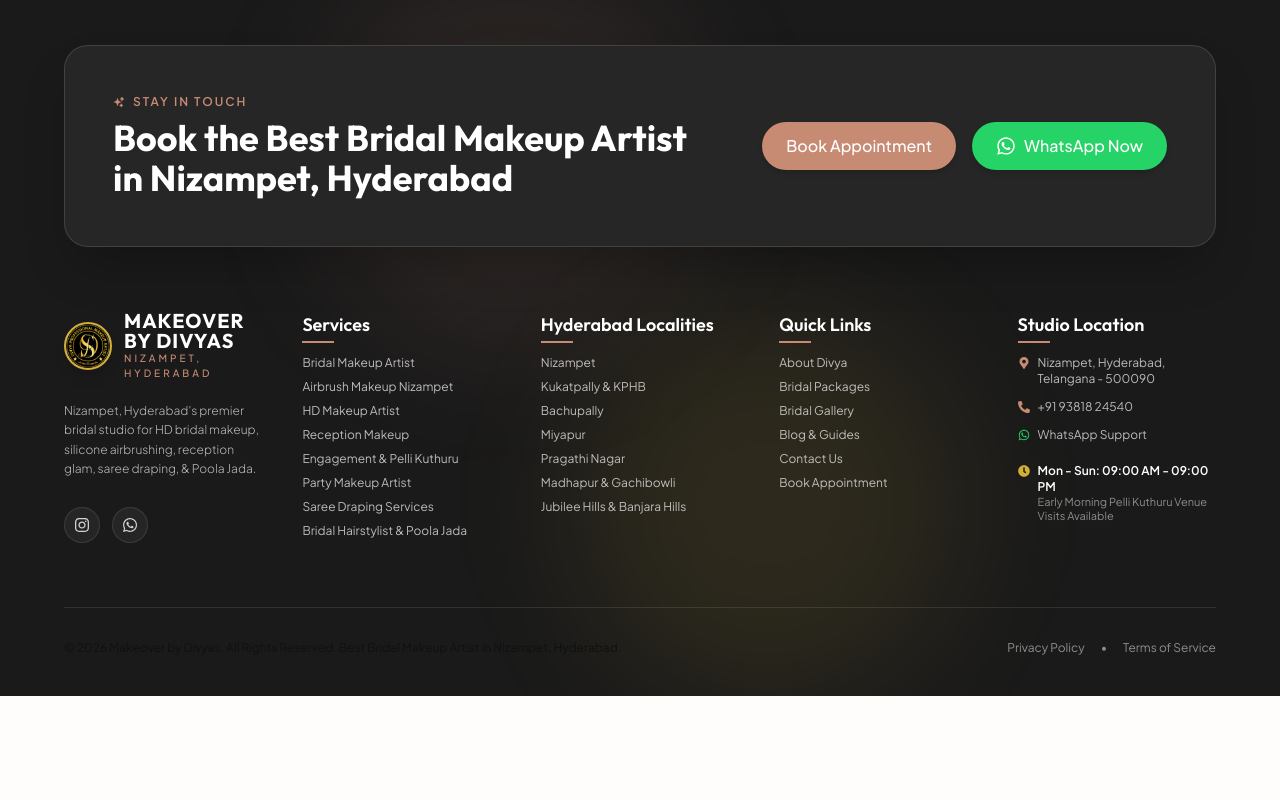
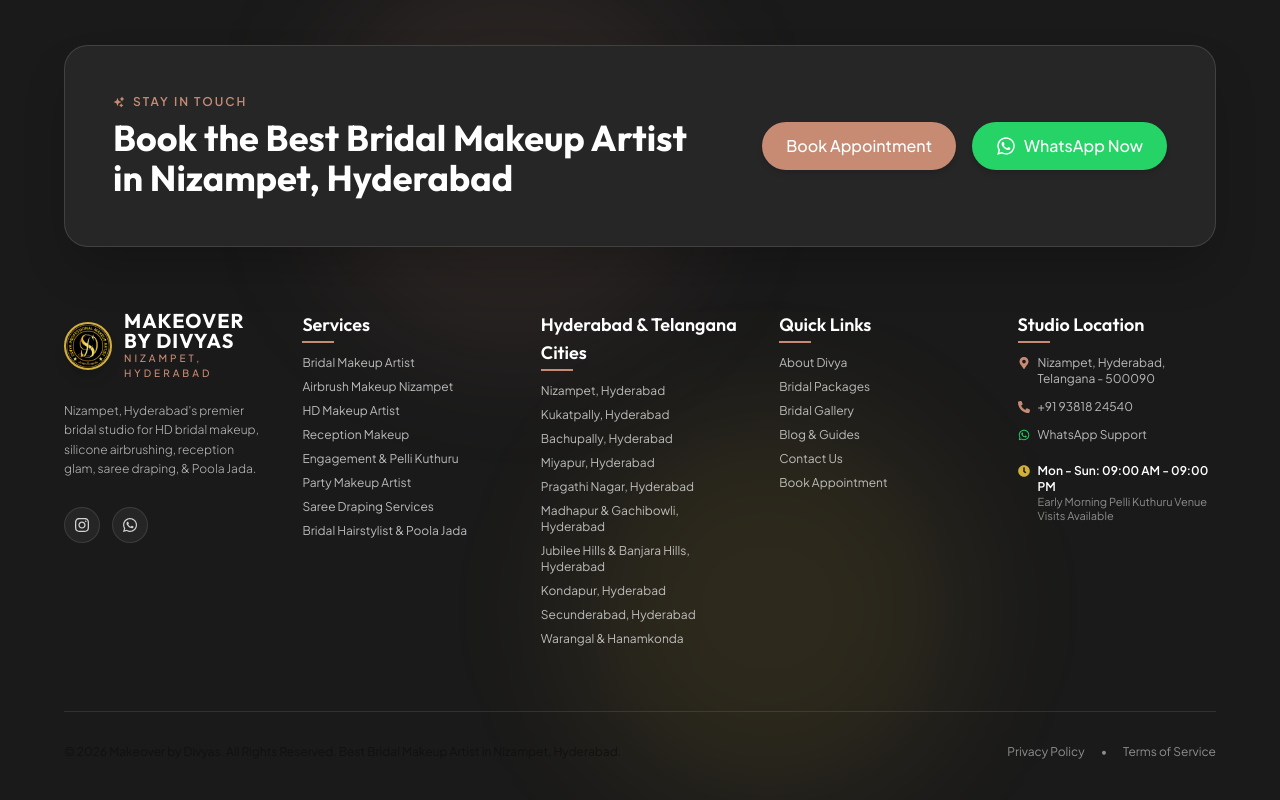
Before and after one commit to skotturty-dotcom/divya-makeup-artist, a React (Vite) app: page / in a window 1280 px wide. Shown: the part 8572-9372 px from the top of the page. Before the commit the page ends 9268 px from the top, so only its background shows below. Built offline with nearby package versions, Linux system fonts and the light colour scheme.

Commit message:
Update nearby cities and location pages to Hyderabad and Telangana locations

```diff
--- a/src/components/Footer/Footer.jsx
+++ b/src/components/Footer/Footer.jsx
@@ -15,6 +15,7 @@
 } from 'react-icons/fa';
 import { HiSparkles as FaSparkles } from 'react-icons/hi2';
 import { LuxuryButton } from '../Buttons/LuxuryButton';
+import { locationDetails } from '../../data/locationData';
 
 import logoImg from '../../assets/logo.jpg';
 import insta1 from '../../assets/insta_work/insta_img1.jpeg';
@@ -126,16 +127,16 @@
           {/* Col 3: Location Pages Links */}
           <div>
             <h4 className="font-serif text-lg font-semibold text-white mb-4 relative inline-block after:content-[''] after:absolute after:-bottom-1 after:left-0 after:w-8 after:h-[2px] after:bg-[#C78B74]">
-              Hyderabad Localities
+              Hyderabad & Telangana Cities
             </h4>
             <ul className="space-y-2 font-sans text-xs text-white/70">
-              <li><Link to="/location/bridal-makeup-artist-nizampet" className="hover:text-[#C78B74] transition-colors">Nizampet</Link></li>
-              <li><Link to="/location/bridal-makeup-artist-kukatpally" className="hover:text-[#C78B74] transition-colors">Kukatpally & KPHB</Link></li>
-              <li><Link to="/location/bridal-makeup-artist-bachupally" className="hover:text-[#C78B74] transition-colors">Bachupally</Link></li>
-              <li><Link to="/location/bridal-makeup-artist-miyapur" className="hover:text-[#C78B74] transition-colors">Miyapur</Link></li>
-              <li><Link to="/location/bridal-makeup-artist-pragathi-nagar" className="hover:text-[#C78B74] transition-colors">Pragathi Nagar</Link></li>
-              <li><Link to="/location/bridal-makeup-artist-madhapur" className="hover:text-[#C78B74] transition-colors">Madhapur & Gachibowli</Link></li>
-              <li><Link to="/location/bridal-makeup-artist-jubilee-hills" className="hover:text-[#C78B74] transition-colors">Jubilee Hills & Banjara Hills</Link></li>
+              {Object.values(locationDetails).map((item) => (
+                <li key={item.slug}>
+                  <Link to={`/location/${item.slug}`} className="hover:text-[#C78B74] transition-colors">
+                    {item.city}
+                  </Link>
+                </li>
+              ))}
             </ul>
           </div>
 
--- a/src/components/Navbar/Navbar.jsx
+++ b/src/components/Navbar/Navbar.jsx
@@ -7,6 +7,7 @@
 import { useScrollPosition } from '../../hooks/useScrollPosition';
 import { LuxuryButton } from '../Buttons/LuxuryButton';
 
+import { locationDetails } from '../../data/locationData';
 import logoImg from '../../assets/logo.jpg';
 
 export const Navbar = () => {
@@ -27,15 +28,10 @@
     { name: 'Bridal Hairstyling & Poola Jada', path: '/bridal-hairstyle' },
   ];
 
-  const locationSubLinks = [
-    { name: 'Nizampet', path: '/location/bridal-makeup-artist-nizampet' },
-    { name: 'Kukatpally & KPHB', path: '/location/bridal-makeup-artist-kukatpally' },
-    { name: 'Bachupally', path: '/location/bridal-makeup-artist-bachupally' },
-    { name: 'Miyapur', path: '/location/bridal-makeup-artist-miyapur' },
-    { name: 'Pragathi Nagar', path: '/location/bridal-makeup-artist-pragathi-nagar' },
-    { name: 'Madhapur & Gachibowli', path: '/location/bridal-makeup-artist-madhapur' },
-    { name: 'Jubilee Hills', path: '/location/bridal-makeup-artist-jubilee-hills' },
-  ];
+  const locationSubLinks = Object.values(locationDetails).map(item => ({
+    name: item.city,
+    path: `/location/${item.slug}`
+  }));
 
   const closeMenu = () => {
     setMobileMenuOpen(false);
--- a/src/components/SEO/SEO.jsx
+++ b/src/components/SEO/SEO.jsx
@@ -1,9 +1,9 @@
 import React, { useEffect } from 'react';
 
 export const SEO = ({
-  title = "Makeover by Divyas | Best Bridal Makeup Artist in Nagpur",
-  description = "Looking for the best bridal makeup artist in Nagpur? Makeover by Divyas offers bridal makeup, reception makeup, HD makeup, airbrush makeup, saree draping, hairstyling, and party makeup.",
-  keywords = "Bridal Makeup Artist in Nagpur, Best Bridal Makeup Artist in Nagpur, Professional Makeup Artist Nagpur, HD Makeup Artist Nagpur, Airbrush Makeup Nagpur, Reception Makeup Artist Nagpur, Engagement Makeup Artist Nagpur, Party Makeup Artist Nagpur, Saree Draping Services Nagpur, Bridal Hairstylist Nagpur, Wedding Makeup Artist Nagpur, Bridal Makeup Near Me, Professional Makeup Near Me, Makeup Artist in Maharashtra, Wedding Makeup Nagpur, Bridal Makeup Packages Nagpur, Makeup Studio Nagpur, Luxury Bridal Makeup Nagpur, Destination Wedding Makeup Artist, Bridal Saree Draping Nagpur",
+  title = "Makeover by Divyas | Best Bridal Makeup Artist in Hyderabad",
+  description = "Looking for the best bridal makeup artist in Hyderabad? Makeover by Divyas offers bridal makeup, reception makeup, HD makeup, airbrush makeup, saree draping, hairstyling, and party makeup in Nizampet, Kukatpally, and all across Hyderabad.",
+  keywords = "Bridal Makeup Artist in Hyderabad, Best Bridal Makeup Artist in Hyderabad, Professional Makeup Artist Hyderabad, HD Makeup Artist Hyderabad, Airbrush Makeup Hyderabad, Reception Makeup Artist Hyderabad, Engagement Makeup Artist Hyderabad, Party Makeup Artist Hyderabad, Saree Draping Services Hyderabad, Bridal Hairstylist Hyderabad, Wedding Makeup Artist Hyderabad, Bridal Makeup Near Me, Professional Makeup Near Me, Makeup Artist in Telangana, Wedding Makeup Hyderabad, Bridal Makeup Packages Hyderabad, Makeup Studio Hyderabad, Luxury Bridal Makeup Hyderabad, Destination Wedding Makeup Artist, Bridal Saree Draping Hyderabad",
   canonicalUrl = "https://www.makeoverbydivyas.in/",
   ogImage = "https://www.makeoverbydivyas.in/src/assets/logo.jpg",
   ogType = "website",
--- a/src/data/locationData.js
+++ b/src/data/locationData.js
@@ -161,5 +161,71 @@
     keyHighlights: ["On-Location Setup in Luxury Venues", "Long-Wear Sweat-Proof Base"],
     serviceAreas: ["Jubilee Hills", "Banjara Hills", "Film Nagar", "Madhapur"],
     faqs: [{ question: "Do you travel to Jubilee Hills convention halls?", answer: "Yes, we provide outstation and local venue makeup travel." }]
+  },
+
+  "bridal-makeup-artist-kondapur": {
+    slug: "bridal-makeup-artist-kondapur",
+    city: "Kondapur, Hyderabad",
+    title: "Bridal Makeup Artist in Kondapur Hyderabad | Makeover by Divyas",
+    metaDescription: "Top bridal makeup artist in Kondapur & Hitec City, Hyderabad. Makeover by Divyas provides luxury HD bridal makeup, airbrush makeover, saree draping & hairstyles.",
+    h1: "Best Bridal Makeup Artist in Kondapur, Hyderabad",
+    subtitle: "High-Definition & Airbrush Bridal Makeup Services in Kondapur",
+    image: dm_img10,
+    altText: "Bridal makeup artist in Kondapur Hyderabad Makeover by Divyas",
+    rating: "4.9 (135+ Kondapur Weddings)",
+    contentOverview: `Kondapur is a vibrant hub with premier convention centers and luxury wedding venues. Makeover by Divyas brings red-carpet quality bridal aesthetics directly to your venue or suite in Kondapur.`,
+    keyHighlights: [
+      "On-Location Setup across Kondapur & Hitec City",
+      "Sweat-Proof & Long-Lasting 4K Airbrush Base",
+      "Specialized Poola Jada & Saree Draping Services"
+    ],
+    serviceAreas: ["Kondapur X Roads", "Hafeezpet", "Botanical Garden Road", "Kothaguda", "Hitec City"],
+    faqs: [
+      { question: "Do you travel to hotel suites & banquets in Kondapur?", answer: "Yes, we offer complete venue-side setup across Kondapur and surrounding areas." }
+    ]
+  },
+
+  "bridal-makeup-artist-secunderabad": {
+    slug: "bridal-makeup-artist-secunderabad",
+    city: "Secunderabad, Hyderabad",
+    title: "Bridal Makeup Artist in Secunderabad | Makeover by Divyas",
+    metaDescription: "Premier bridal makeup artist in Secunderabad. Makeover by Divyas offers HD bridal makeup, airbrush makeup, saree draping & hair styling for weddings in Secunderabad.",
+    h1: "Top Bridal Makeup Artist in Secunderabad",
+    subtitle: "Regal & Modern Bridal Transformations in Secunderabad",
+    image: img2,
+    altText: "Bridal makeup artist in Secunderabad Makeover by Divyas",
+    rating: "4.9 (160+ Secunderabad Weddings)",
+    contentOverview: `Secunderabad features iconic heritage venues and luxury wedding halls. Makeover by Divyas delivers customized bridal looks that stay fresh and radiant throughout all ceremonies.`,
+    keyHighlights: [
+      "Available across all Secunderabad marriage halls",
+      "HD & 3D Airbrush Base options",
+      "Traditional & Contemporary Hair Artistry"
+    ],
+    serviceAreas: ["Begumpet", "East Marredpally", "Sainikpuri", "Alwal", "Tarnaka", "Karkhana"],
+    faqs: [
+      { question: "Can we book bridal makeup for Secunderabad marriage halls?", answer: "Yes, our team travels to all convention halls and venues in Secunderabad." }
+    ]
+  },
+
+  "bridal-makeup-artist-warangal": {
+    slug: "bridal-makeup-artist-warangal",
+    city: "Warangal & Hanamkonda",
+    title: "Bridal Makeup Artist in Warangal & Hanamkonda | Makeover by Divyas",
+    metaDescription: "Book top bridal makeup artist in Warangal & Hanamkonda. Makeover by Divyas offers destination bridal makeup, HD airbrush makeovers & saree draping.",
+    h1: "Best Bridal Makeup Artist in Warangal & Hanamkonda",
+    subtitle: "Destination Bridal Makeup Services in Warangal",
+    image: svc_img1,
+    altText: "Bridal makeup artist in Warangal Telangana Makeover by Divyas",
+    rating: "5.0 (80+ Outstation Weddings)",
+    contentOverview: `Makeover by Divyas provides outstation destination makeup services in Warangal, Hanamkonda, and Kazipet. Get celebrity-level bridal transformations at your venue.`,
+    keyHighlights: [
+      "Destination & Outstation Travel Available",
+      "Premium International Cosmetics",
+      "Full Bridal Party & Family Packages"
+    ],
+    serviceAreas: ["Warangal", "Hanamkonda", "Kazipet", "Subedari"],
+    faqs: [
+      { question: "Do you travel from Hyderabad to Warangal for weddings?", answer: "Yes! Divya and her team travel for outstation wedding bookings across Telangana including Warangal." }
+    ]
   }
 };
```
Also changed, not shown: src/pages/Location/LocationPageTemplate.jsx (+14 -16 lines), src/pages/Services/ServicePageTemplate.jsx (+7 -7 lines).
